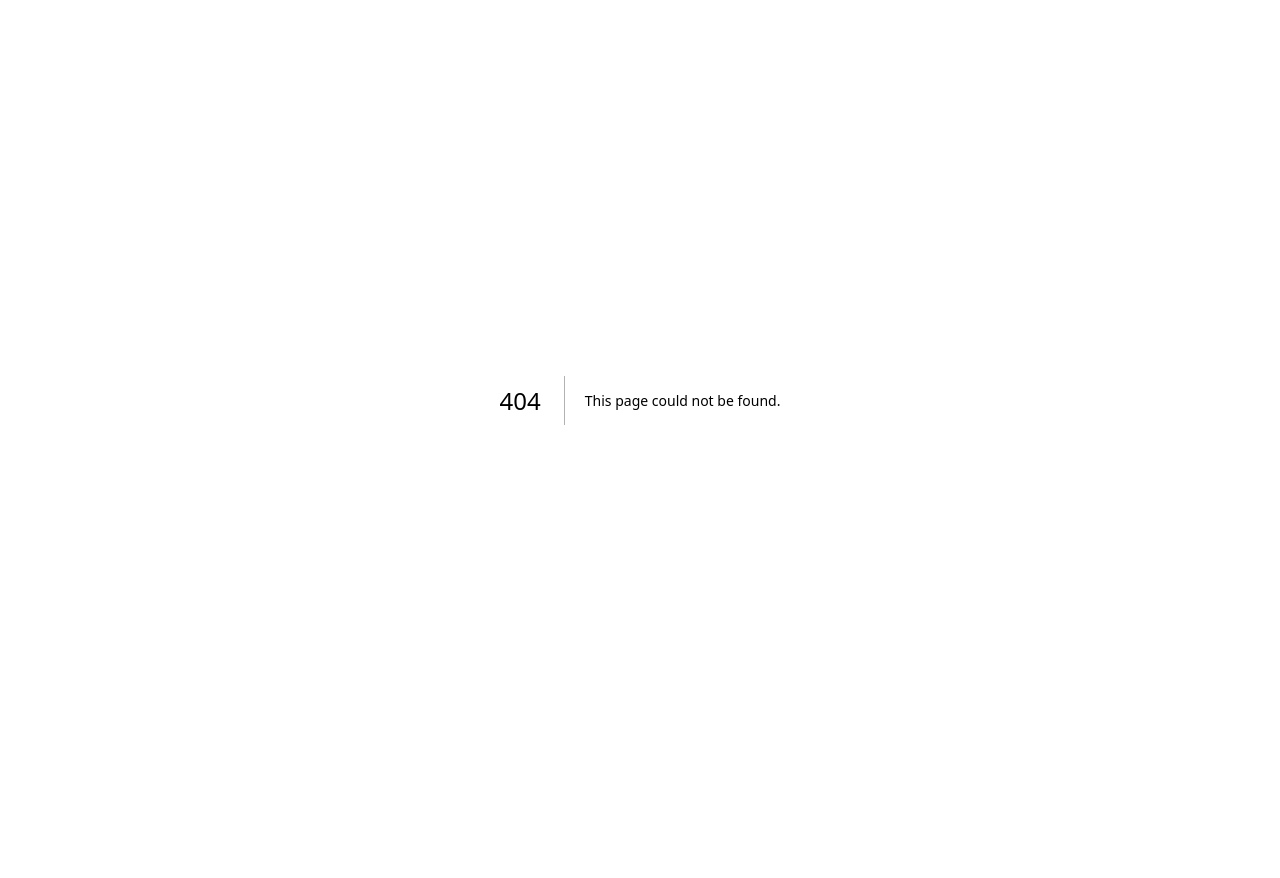
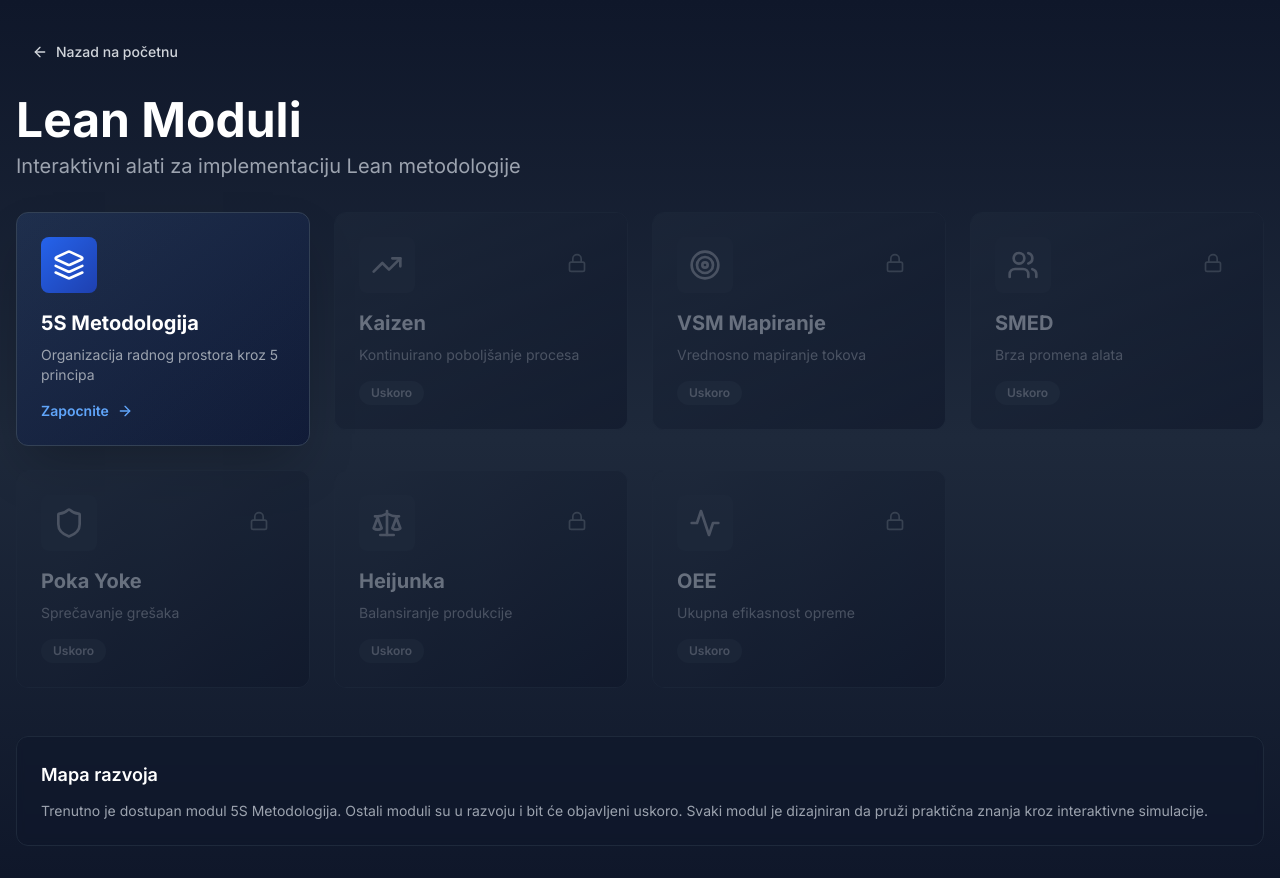
Before and after one commit to BBerezni/LeanCortex, a Next.js app: page /moduli in a window 1280 px wide. Before the commit this address had no page. Before the commit the page ends 800 px from the top, so only its background shows below. Built offline with nearby package versions, Linux system fonts and the light colour scheme.

Commit message:
Created Lean Modules Dashboard with future roadmap

```diff
--- /dev/null
+++ b/src/app/moduli/page.tsx
@@ -0,0 +1,190 @@
+'use client'
+
+import { motion } from 'framer-motion'
+import Link from 'next/link'
+import { ArrowLeft, Lock, Layers, TrendingUp, Target, Users, Shield, Scale, Activity } from 'lucide-react'
+import { Button } from '@/components/ui/button'
+
+const modules = [
+  {
+    id: '5s',
+    title: '5S Metodologija',
+    description: 'Organizacija radnog prostora kroz 5 principa',
+    icon: Layers,
+    color: 'from-blue-600 to-blue-800',
+    active: true,
+    link: '/moduli/5s' as const
+  },
+  {
+    id: 'kaizen',
+    title: 'Kaizen',
+    description: 'Kontinuirano poboljšanje procesa',
+    icon: TrendingUp,
+    color: 'from-green-600 to-green-800',
+    active: false,
+    link: '' as const
+  },
+  {
+    id: 'vsm',
+    title: 'VSM Mapiranje',
+    description: 'Vrednosno mapiranje tokova',
+    icon: Target,
+    color: 'from-orange-600 to-orange-800',
+    active: false,
+    link: '' as const
+  },
+  {
+    id: 'smed',
+    title: 'SMED',
+    description: 'Brza promena alata',
+    icon: Users,
+    color: 'from-purple-600 to-purple-800',
+    active: false,
+    link: '' as const
+  },
+  {
+    id: 'poka-yoke',
+    title: 'Poka Yoke',
+    description: 'Sprečavanje grešaka',
+    icon: Shield,
+    color: 'from-cyan-600 to-cyan-800',
+    active: false,
+    link: '' as const
+  },
+  {
+    id: 'heijunka',
+    title: 'Heijunka',
+    description: 'Balansiranje produkcije',
+    icon: Scale,
+    color: 'from-pink-600 to-pink-800',
+    active: false,
+    link: '' as const
+  },
+  {
+    id: 'oee',
+    title: 'OEE',
+    description: 'Ukupna efikasnost opreme',
+    icon: Activity,
+    color: 'from-red-600 to-red-800',
+    active: false,
+    link: '' as const
+  }
+]
+
+export default function ModuliPage() {
+  return (
+    <div className="min-h-screen bg-gradient-to-b from-slate-900 via-slate-800 to-slate-900">
+      <div className="container mx-auto px-4 py-8">
+        {/* Header */}
+        <motion.div
+          initial={{ opacity: 0, y: -20 }}
+          animate={{ opacity: 1, y: 0 }}
+          transition={{ duration: 0.6 }}
+          className="mb-8"
+        >
+          <Link href="/">
+            <Button variant="ghost" className="mb-6 text-gray-300 hover:text-white hover:bg-slate-800">
+              <ArrowLeft className="mr-2 h-4 w-4" />
+              Nazad na početnu
+            </Button>
+          </Link>
+
+          <h1 className="text-4xl font-bold text-white sm:text-5xl">
+            Lean Moduli
+          </h1>
+          <p className="mt-2 text-lg text-gray-400 sm:text-xl">
+            Interaktivni alati za implementaciju Lean metodologije
+          </p>
+        </motion.div>
+
+        {/* Module Cards Grid */}
+        <div className="grid gap-6 sm:grid-cols-2 lg:grid-cols-3 xl:grid-cols-4">
+          {modules.map((module, index) => (
+            <motion.div
+              key={module.id}
+              initial={{ opacity: 0, y: 20 }}
+              animate={{ opacity: 1, y: 0 }}
+              transition={{ duration: 0.6, delay: index * 0.1 }}
+              className="relative"
+            >
+              {module.active ? (
+                <Link href={module.link}>
+                  <motion.div
+                    whileHover={{ scale: 1.05, y: -5 }}
+                    whileTap={{ scale: 0.98 }}
+                    className="relative overflow-hidden rounded-xl border border-slate-700 bg-gradient-to-br from-slate-800 to-slate-900 p-6 shadow-2xl transition-all hover:border-slate-500 hover:shadow-blue-500/20"
+                  >
+                    <div className={`absolute inset-0 bg-gradient-to-br ${module.color} opacity-10 transition-opacity hover:opacity-20`} />
+
+                    <div className="relative z-10">
+                      <div className={`mb-4 inline-flex rounded-lg bg-gradient-to-br ${module.color} p-3`}>
+                        <module.icon className="h-8 w-8 text-white" />
+                      </div>
+
+                      <h3 className="mb-2 text-xl font-bold text-white">
+                        {module.title}
+                      </h3>
+
+                      <p className="text-sm text-gray-400">
+                        {module.description}
+                      </p>
+
+                      <div className="mt-4 flex items-center text-sm font-semibold text-blue-400">
+                        Zapocnite
+                        <ArrowLeft className="ml-2 h-4 w-4 rotate-180" />
+                      </div>
+                    </div>
+                  </motion.div>
+                </Link>
+              ) : (
+                <motion.div
+                  className="relative overflow-hidden rounded-xl border border-slate-800 bg-slate-900/50 p-6 opacity-60"
+                >
+                  <div className="absolute inset-0 bg-gradient-to-br from-slate-800 to-slate-900" />
+
+                  <div className="relative z-10">
+                    <div className="mb-4 inline-flex rounded-lg bg-slate-800 p-3">
+                      <module.icon className="h-8 w-8 text-gray-500" />
+                    </div>
+
+                    <div className="absolute right-4 top-4">
+                      <Lock className="h-5 w-5 text-gray-600" />
+                    </div>
+
+                    <h3 className="mb-2 text-xl font-bold text-gray-400">
+                      {module.title}
+                    </h3>
+
+                    <p className="text-sm text-gray-500">
+                      {module.description}
+                    </p>
+
+                    <div className="mt-4 inline-flex rounded-full bg-slate-800 px-3 py-1 text-xs font-semibold text-gray-500">
+                      Uskoro
+                    </div>
+                  </div>
+                </motion.div>
+              )}
+            </motion.div>
+          ))}
+        </div>
+
+        {/* Info Section */}
+        <motion.div
+          initial={{ opacity: 0, y: 20 }}
+          animate={{ opacity: 1, y: 0 }}
+          transition={{ duration: 0.6, delay: 0.8 }}
+          className="mt-12 rounded-xl border border-slate-800 bg-slate-900/50 p-6 backdrop-blur-sm"
+        >
+          <h3 className="mb-3 text-lg font-semibold text-white">
+            Mapa razvoja
+          </h3>
+          <p className="text-sm text-gray-400">
+            Trenutno je dostupan modul 5S Metodologija. Ostali moduli su u razvoju i bit će objavljeni uskoro.
+            Svaki modul je dizajniran da pruži praktična znanja kroz interaktivne simulacije.
+          </p>
+        </motion.div>
+      </div>
+    </div>
+  )
+}
--- a/src/components/modules/five-s/sort-stage.tsx
+++ b/src/components/modules/five-s/sort-stage.tsx
@@ -174,6 +174,7 @@ export function SortStage() {
         // Show feedback popup at drop location
         setFeedbackPopup({ x: itemX, y: itemY });
         setTimeout(() => setFeedbackPopup(null), 1500);
+        return true; // Successful drop - item should disappear
       } else {
         // Incorrect sort - item is necessary
         console.log('Item type:', item.type, '- Necessary, bouncing back');
@@ -185,10 +186,11 @@ export function SortStage() {
           errorSound.play().catch((e: Error) => console.log('Audio play failed:', e));
         }
         setTimeout(() => setErrorMessage(null), 2000);
-        return false; // Indicate unsuccessful drop
+        return false; // Indicate unsuccessful drop - bounce back
       }
     }
-    return true; // Indicate successful drop or not in drop zone
+    // Dropped outside red zone - always bounce back to grid position
+    return false;
   }, [successSound, errorSound]);
 
   const handleDrag = useCallback((info: PanInfo) => {
@@ -336,8 +338,8 @@ export function SortStage() {
                   initial={{ opacity: 0, x: 0, y: 0 }}
                   animate={{
                     opacity: [0, 1, 1, 1, 0],
-                    x: [0, 0, 150, 150, 150],
-                    y: [0, 0, -50, -50, -50]
+                    x: window.innerWidth > 768 ? [0, 0, 150, 150, 150] : [0, 0, 0, 0, 0],
+                    y: window.innerWidth > 768 ? [0, 0, -50, -50, -50] : [0, 0, 200, 200, 200]
                   }}
                   transition={{
                     delay: 2,
@@ -355,7 +357,7 @@ export function SortStage() {
                   }}
                   style={{
                     right: '20px',
-                    top: '60px'
+                    top: window.innerWidth > 768 ? '60px' : '20px'
                   }}
                 >
                   <Hand className="h-12 w-12 text-yellow-300 drop-shadow-2xl" />
--- a/src/components/sections/hero-section.tsx
+++ b/src/components/sections/hero-section.tsx
@@ -3,6 +3,7 @@
 import { motion } from 'framer-motion'
 import { ArrowRight, Play, BookOpen, Target } from 'lucide-react'
 import { Button } from '@/components/ui/button'
+import Link from 'next/link'
 
 export function HeroSection() {
   return (
--- a/src/components/sections/modules-section.tsx
+++ b/src/components/sections/modules-section.tsx
@@ -117,7 +117,7 @@ export function ModulesSection() {
                 </div>
 
                 {/* CTA Button */}
-                <Link href={`/moduli/${module.id}`}>
+                <Link href="/moduli">
                   <Button variant="outline" className="w-full">
                     Saznajte više
                     <ArrowRight className="ml-2 h-4 w-4" />
```
